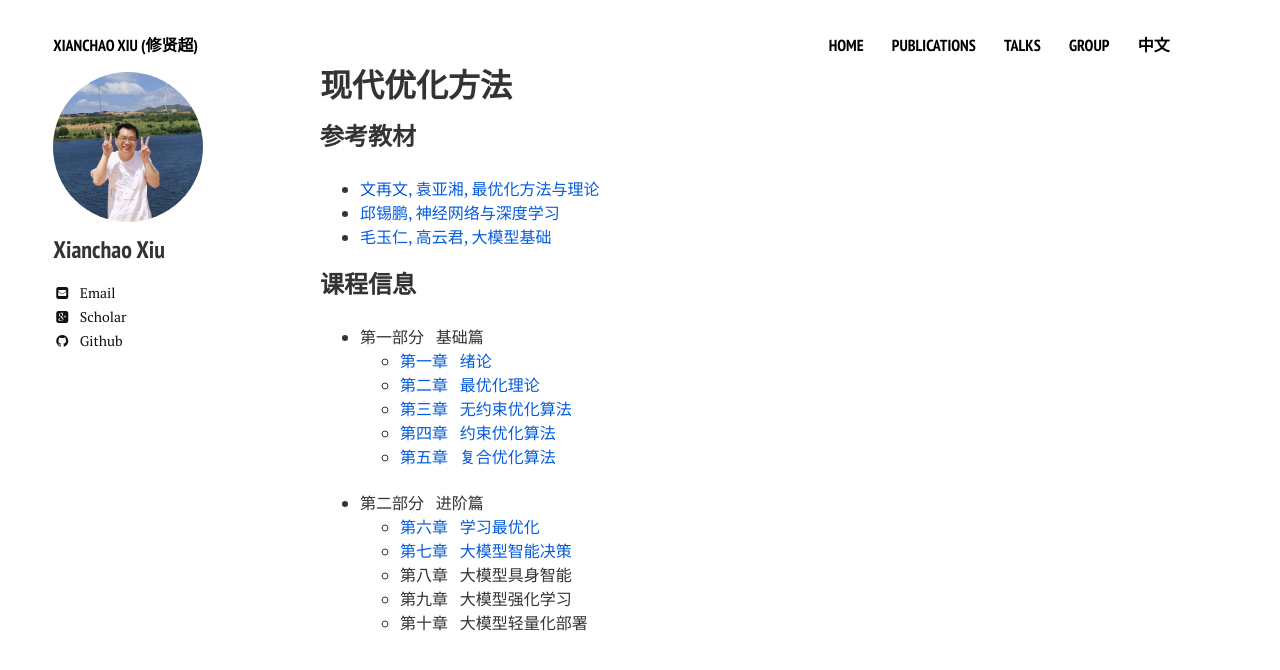
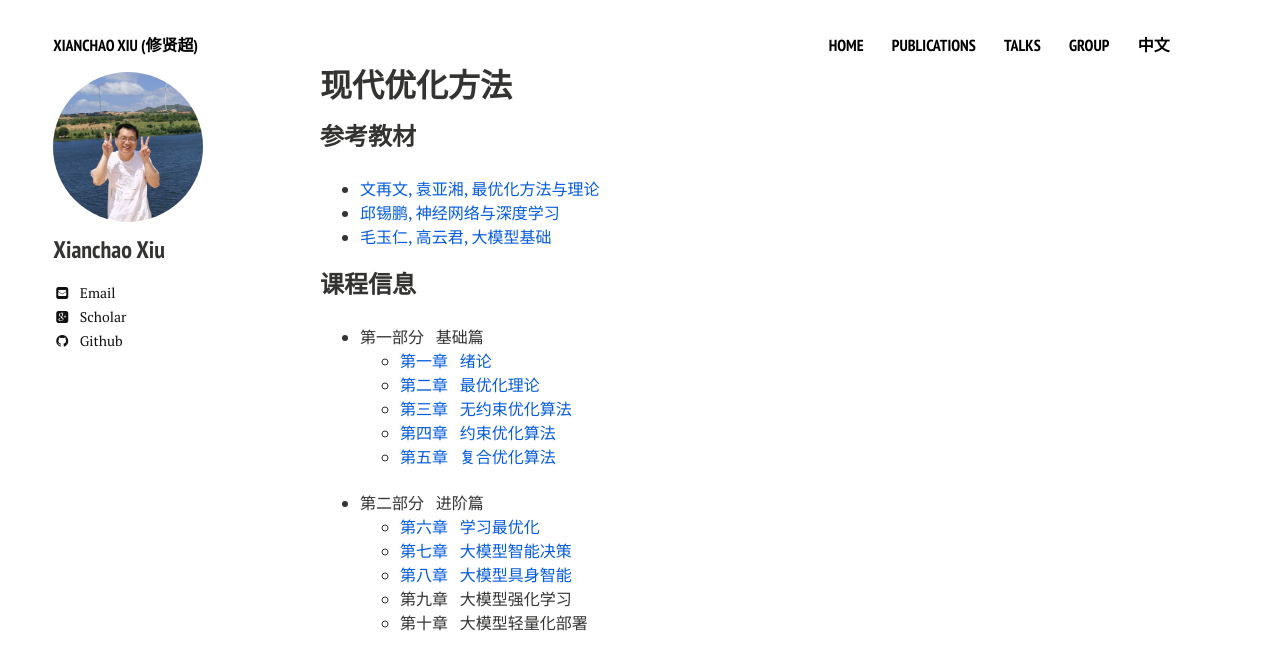
Before and after one commit to xianchaoxiu/xianchaoxiu.github.io, a Jekyll site: the page built from chinese/course/OPT/index.md, in a window 1280 px wide. Shown: the top 670 px of the page. Built offline with Jekyll 4.4.1, drawn with Linux system fonts in a browser that asks for light colours; nearby versions of some CDN libraries.

Commit message:
Update index.md

```diff
--- a/chinese/course/OPT/index.md
+++ b/chinese/course/OPT/index.md
@@ -27,6 +27,6 @@ share: false
 - 第二部分 &nbsp;  进阶篇<br>
   - <a href="../OPT/学习最优化.pdf" class="textlink" target="_blank"> 第六章 &nbsp;  学习最优化 <br>
   - <a href="../OPT/大模型智能决策.pdf" class="textlink" target="_blank"> 第七章 &nbsp;  大模型智能决策 <br>
-  - 第八章 &nbsp;  大模型具身智能 <br>
+  - <a href="../OPT/ 大模型具身智能.pdf" class="textlink" target="_blank"> 第八章 &nbsp;  大模型具身智能 <br>
   - 第九章 &nbsp;  大模型强化学习 <br>
   - 第十章 &nbsp;  大模型轻量化部署 <br>
```
